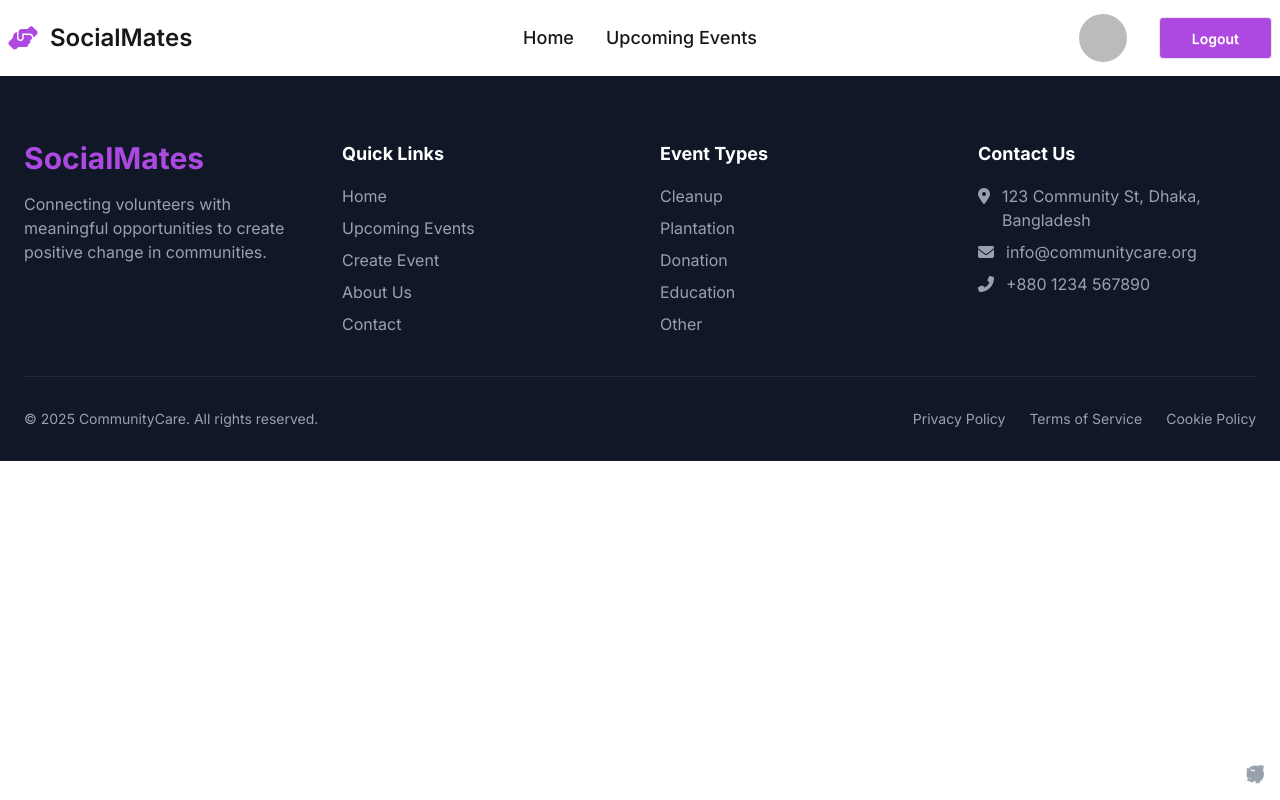
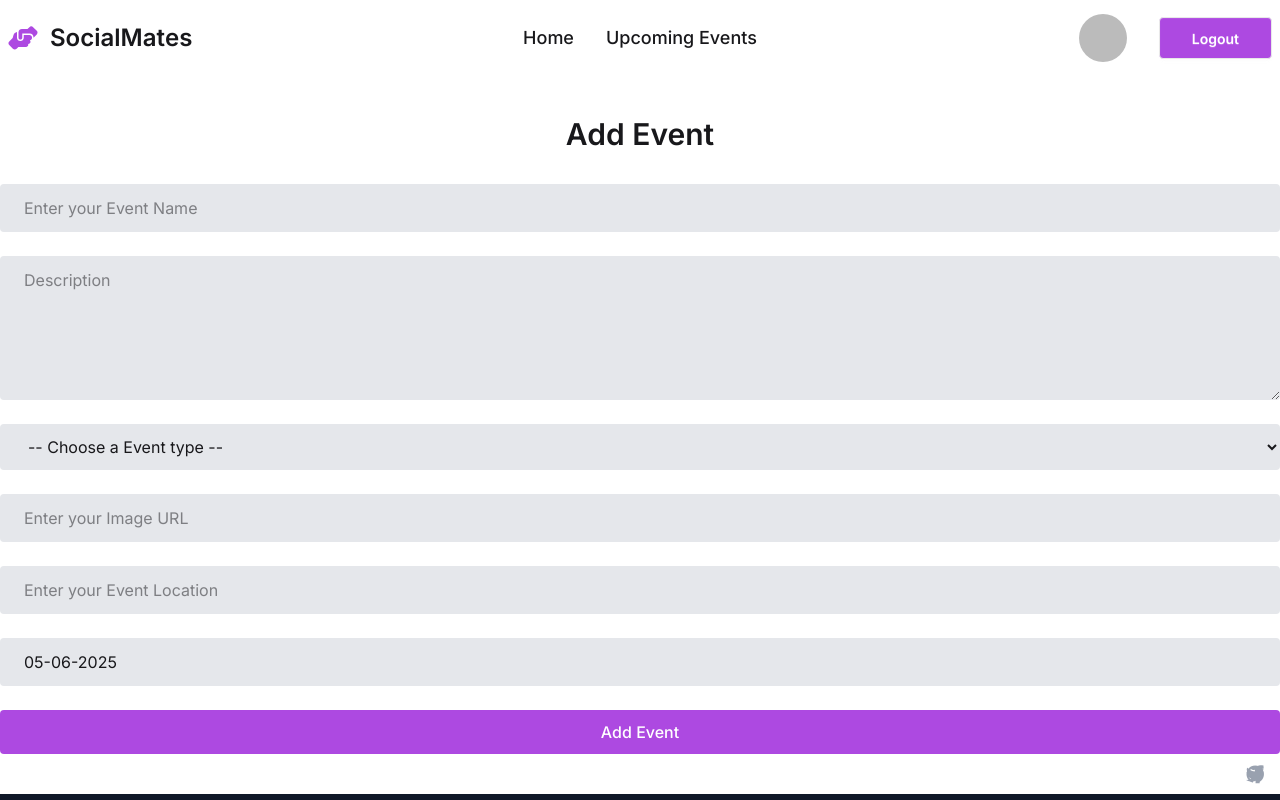
Before and after one commit to noob-ubaid/Social-Development, a React (Vite) app: page /create in a window 1280 px wide. Shown: the top 800 px of the page. Built offline with nearby package versions, Linux system fonts and the light colour scheme; no server answers; sample sign-in values are in the browser's storage.

Commit message:
added create event page design

```diff
--- a/package.json
+++ b/package.json
@@ -15,9 +15,11 @@
     "@mui/material": "^7.1.1",
     "@mui/styled-engine-sc": "^7.1.1",
     "@tailwindcss/vite": "^4.1.8",
+    "axios": "^1.9.0",
     "firebase": "^11.8.1",
     "motion": "^12.16.0",
     "react": "^19.1.0",
+    "react-datepicker": "^8.4.0",
     "react-dom": "^19.1.0",
     "react-icons": "^5.5.0",
     "react-router": "^7.6.2",
--- a/src/Components/Navbar/Navbar.jsx
+++ b/src/Components/Navbar/Navbar.jsx
@@ -2,30 +2,36 @@ import React, { use, useRef, useState } from "react";
 import { FaHandshakeAngle } from "react-icons/fa6";
 import { Link, NavLink } from "react-router";
 import { motion, AnimatePresence } from "motion/react";
-import { delay } from "motion";
 import { AuthContext } from "../../contexts/AuthProvider";
 import Button from "@mui/material/Button";
 import Tooltip from "@mui/material/Tooltip";
 import { MdCancel } from "react-icons/md";
+
 const Navbar = () => {
   const word = "SocialMates";
   const [open, setOpen] = useState(false);
   const letters = word.split("");
   const { user, logOut } = use(AuthContext);
+
   const links = (
     <div className="flex flex-col md:flex-row items-center gap-6 md:gap-8">
-      <NavLink to="/" className={`text-lg font-medium`}>
+      <NavLink to="/" className="text-lg font-medium">
         Home
       </NavLink>
-      <NavLink to="/upcomingevents" className={`text-lg font-medium`}>
+      <NavLink to="/upcomingevents" className="text-lg font-medium">
         Upcoming Events
       </NavLink>
     </div>
   );
+
   return (
-    <div className="navbar">
+    <div className="navbar relative overflow-visible z-30">
+      {" "}
+      {/* ADDED z-30 and overflow-visible */}
       <div className="navbar-start">
-        <div className="dropdown">
+        <div className="dropdown relative z-50">
+          {" "}
+          {/* FIXED: added relative z-50 */}
           <div tabIndex={0} role="button" className="btn btn-ghost lg:hidden">
             <svg
               xmlns="http://www.w3.org/2000/svg"
@@ -34,22 +40,22 @@ const Navbar = () => {
               viewBox="0 0 24 24"
               stroke="currentColor"
             >
-              {" "}
               <path
                 strokeLinecap="round"
                 strokeLinejoin="round"
                 strokeWidth="2"
                 d="M4 6h16M4 12h8m-8 6h16"
-              />{" "}
+              />
             </svg>
           </div>
           <ul
             tabIndex={0}
-            className="menu menu-sm dropdown-content bg-base-100 rounded-box z-1 mt-3 w-52 p-2 shadow"
+            className="menu menu-sm dropdown-content bg-base-100 rounded-box z-50 mt-3 w-52 p-2 shadow"
           >
             {links}
           </ul>
         </div>
+
         <div className="flex ml-1 md:ml-0 items-center gap-1 md:gap-3">
           <motion.p
             initial={{ filter: "blur(4px)", opacity: 0, y: 12 }}
@@ -80,7 +86,7 @@ const Navbar = () => {
         initial={{ filter: "blur(4px)", opacity: 0, y: 12 }}
         animate={{ filter: "blur(0px)", opacity: 1, y: 0 }}
         transition={{ duration: 0.4, delay: 0.1 }}
-        className="navbar-end mr-2 md:mr-0 flex items-center gap-1 md:gap-6"
+        className="navbar-end mr-2 md:mr-0 flex items-center gap-1 md:gap-6 relative z-50"
       >
         {user && (
           <Tooltip title={user.displayName} placement="top">
@@ -93,6 +99,7 @@ const Navbar = () => {
             </Button>
           </Tooltip>
         )}
+
         <AnimatePresence>
           {open && (
             <motion.div
@@ -100,7 +107,7 @@ const Navbar = () => {
               animate={{ filter: "blur(0px)", opacity: 1, y: 0 }}
               exit={{ opacity: 0, y: 20 }}
               transition={{ duration: 0.35, delay: 0.1 }}
-              className="absolute top-14 right-0 mt-2 w-56 bg-white border rounded shadow-lg z-50 p-4 dark:bg-gray-800"
+              className="absolute top-14 right-0 mt-2 w-56 bg-white border z-50 rounded shadow-lg p-4 dark:bg-gray-800"
             >
               <p className="mb-2 text-sm font-semibold text-gray-800 dark:text-white">
                 Events
@@ -140,6 +147,7 @@ const Navbar = () => {
             </motion.div>
           )}
         </AnimatePresence>
+
         {user ? (
           <button
             onClick={() => logOut()}
--- a/src/pages/Banner/Banner.jsx
+++ b/src/pages/Banner/Banner.jsx
@@ -3,7 +3,7 @@ import { motion } from "motion/react";
 import { Typewriter } from "react-simple-typewriter";
 const Banner = () => {
   return (
-    <div className="flex items-center gap-8 mt-6 md:mt-14 md:gap-20 justify-between flex-col-reverse md:flex-row">
+    <div className="flex items-center gap-8 mt-6 md:mt-14 md:gap-16 justify-between flex-col-reverse md:flex-row">
       <div>
         <motion.h2
           initial={{ filter: "blur(4px)", opacity: 0, y: 12 }}
@@ -48,7 +48,7 @@ const Banner = () => {
           initial={{ filter: "blur(4px)", opacity: 0, y: 12 }}
           animate={{ filter: "blur(0px)", opacity: 1, y: 0 }}
           transition={{ duration: 0.5, delay: 0.14 }}
-          className="rounded-md"
+          className="rounded-md w-full md:w-[700px]"
           src="https://media.istockphoto.com/id/1022255954/photo/people-planting-tree-in-park.jpg?s=612x612&w=0&k=20&c=g_lC-Irk0zpLf7Mi3SyPQIKqfSk4UpDACCIXrNeNE5A="
           alt=""
         />
--- a/src/pages/Create/CreateEvent.jsx
+++ b/src/pages/Create/CreateEvent.jsx
@@ -1,11 +1,102 @@
-import React from 'react';
+import axios from "axios";
+import React, { useState } from "react";
+import DatePicker from "react-datepicker";
+
+import "react-datepicker/dist/react-datepicker.css";
 
 const CreateEvent = () => {
-    return (
-        <div>
+  const [startDate, setStartDate] = useState(new Date());
+  const [eventType,setEventType] = useState()
+  const [description,setDescription] = useState()
+  const handleDescription = e => {
+    setDescription(e.target.value)
+  }
+  const handleEventType = e => {
+    setEventType(e.target.value)
+  }
+  const handleSubmit = e => {
+    e.preventDefault()
+    const form = e.target
+    const name = form.name.value
+    const image = form.image.value
+    const location = form.location.value
+    const date = startDate.toDateString()
 
+    const data = {
+        name,
+        image,
+        location,description,date,
+    }
+
+  }
+  return (
+    <div className="my-6 md:my-10">
+      <h2 className="text-2xl text-center md:text-3xl font-semibold">
+        Add Event
+      </h2>
+      <form onSubmit={handleSubmit}>
+        <div className="flex flex-col mt-4 md:gap-6 gap-4 md:mt-8 w-full">
+          <input
+            className=" px-6 py-3 rounded dark:bg-gray-700 dark:text-white bg-gray-200 outline-none"
+            type="text"
+            name="name"
+            placeholder="Enter your Event Name"
+            required
+          />
+
+          <textarea
+            name="description"
+            rows="5"
+            required
+            onChange={handleDescription}
+            placeholder="Description"
+            className=" px-6  py-3 rounded dark:bg-gray-700 dark:text-white bg-gray-200 outline-none"
+          ></textarea>
+
+          <div className="flex items-center md:gap-8 gap-4 dark:bg-gray-700 dark:text-white flex-col md:flex-row w-full">
+            <select
+            onChange={handleEventType}
+            value={eventType}
+              required
+              className=" px-6 py-3 rounded w-full dark:bg-gray-700 dark:text-white bg-gray-200 outline-none"
+            >
+              <option value="">-- Choose a Event type --</option>
+              <option value="Tree Plantation">Tree Plantation</option>
+              <option value="Donation">Donation</option>
+              <option value="Clean Up">Clean Up</option>
+            </select>
+          </div>
+          <input
+            className=" px-6 py-3 rounded dark:bg-gray-700 dark:text-white bg-gray-200 outline-none"
+            type="text"
+            name="image"
+            placeholder="Enter your Image URL"
+            required
+          />
+          <input
+            className=" px-6 py-3 rounded dark:bg-gray-700 dark:text-white bg-gray-200 outline-none"
+            type="text"
+            name="location"
+            placeholder="Enter your Event Location"
+            required
+          />
+          <DatePicker
+            className="px-6 w-full py-3 rounded dark:bg-gray-700 dark:text-white bg-gray-200 outline-none"
+            selected={startDate}
+            minDate={new Date()}
+            dateFormat="dd-MM-yyyy"
+            onChange={(date) => setStartDate(date)}
+          />
+          <button
+            type="submit"
+            className=" bg-[#AD49E1] w-full  text-white font-medium md:px-8 md:py-2.5 px-4 py-2  rounded"
+          >
+            Add Event
+          </button>
         </div>
-    );
+      </form>
+    </div>
+  );
 };
 
 export default CreateEvent;
--- a/src/pages/Home/Home.jsx
+++ b/src/pages/Home/Home.jsx
@@ -3,7 +3,7 @@ import Banner from '../Banner/Banner';
 
 const Home = () => {
     return (
-        <div>
+        <div className=''>
             <Banner/>
         </div>
     );
```
Also changed, not shown: 1 other file (tests, documents, lock files or other folders).
